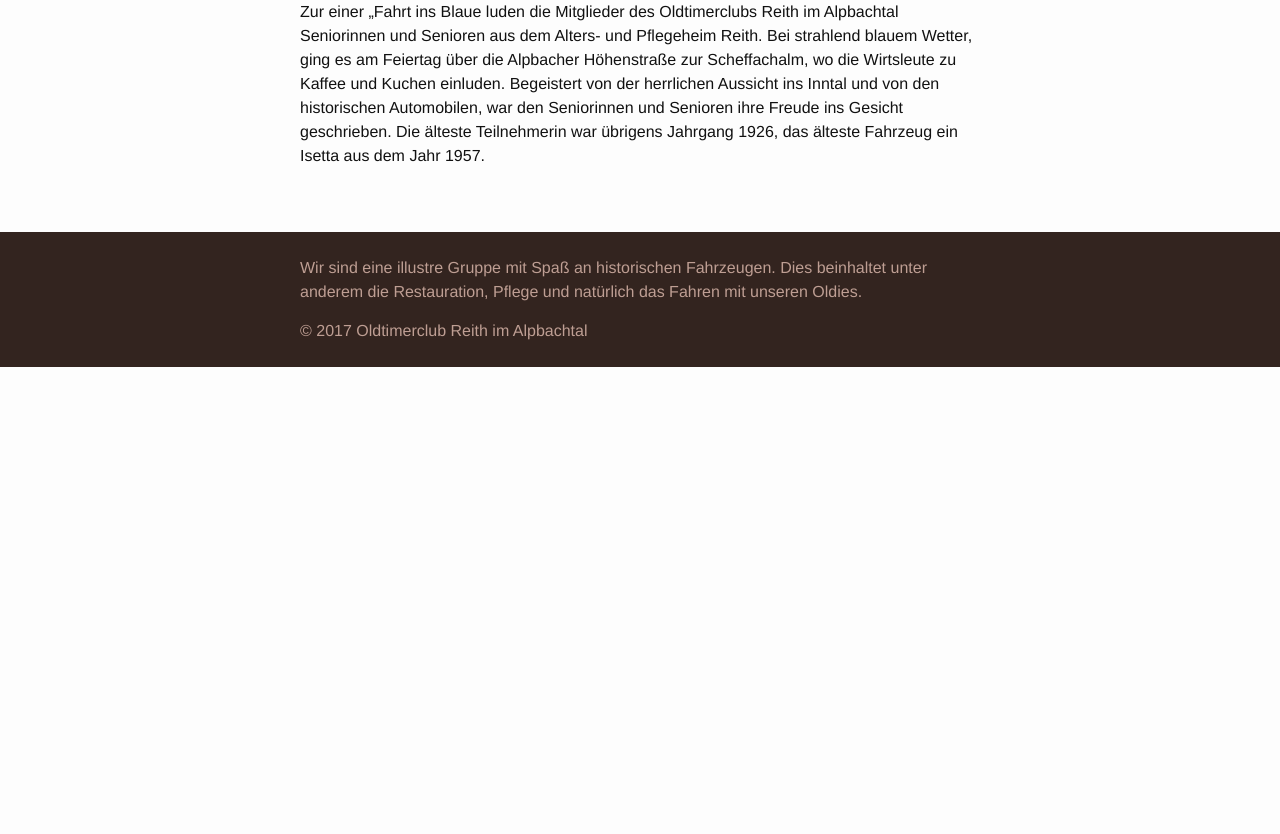
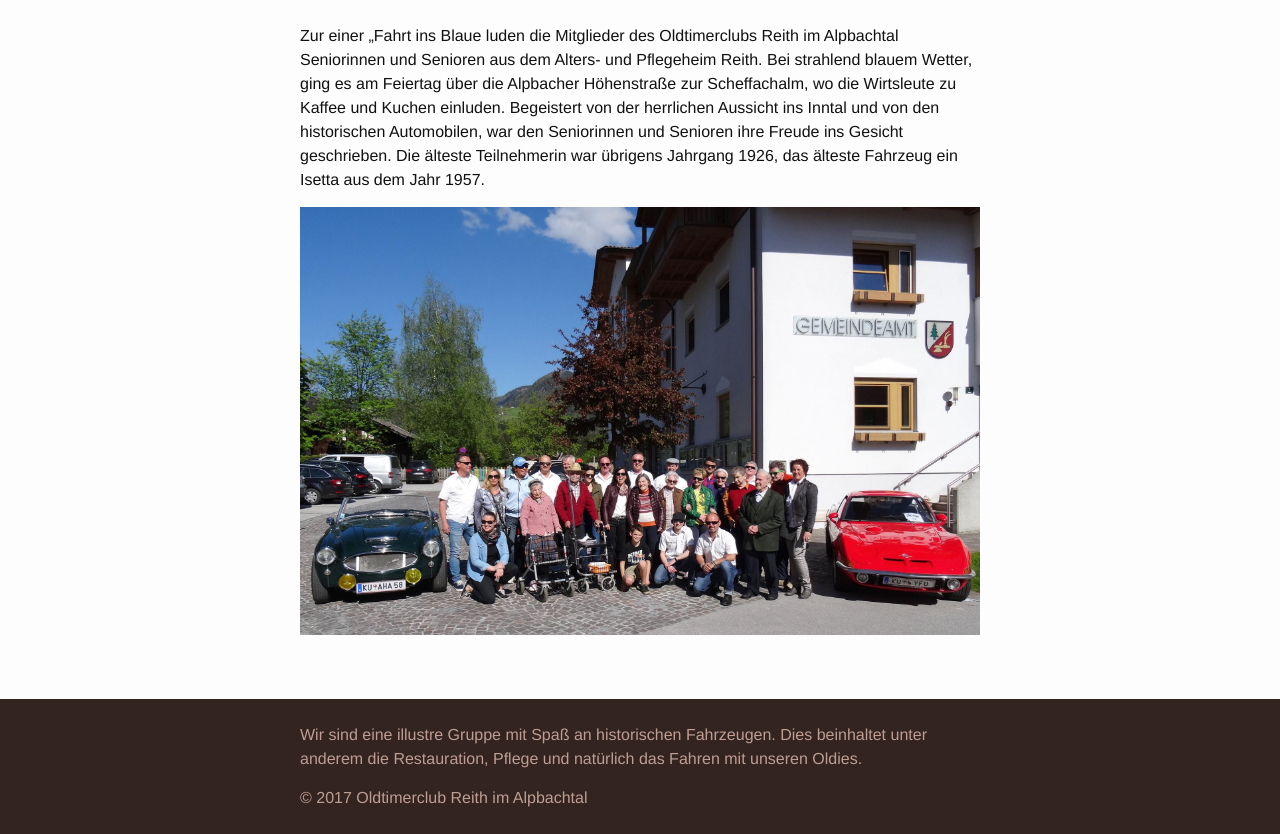
Before and after one commit to oc-reith/oc-reith.github.io, a Jekyll site: the page built from _posts/blog/2017-05-17-oldies-fahren-oldies.md, in a window 1280 px wide. Shown: the part 937-1771 px from the top of the page. Built offline with Jekyll 4.4.1, drawn with Linux system fonts in a browser that asks for light colours; nearby versions of some CDN libraries; before the commit the page ends 1304 px from its top, so only the background shows below that.

Commit message:
added group photo oldies

```diff
--- a/_posts/blog/2017-05-17-oldies-fahren-oldies.md
+++ b/_posts/blog/2017-05-17-oldies-fahren-oldies.md
@@ -11,4 +11,7 @@ Rückblick Mai 2016:
   <iframe src='https://www.youtube.com/embed/gAYidzkekac' allowfullscreen></iframe>
 </div>
 <!--more-->
+<br/>
 Zur einer „Fahrt ins Blaue luden die Mitglieder des Oldtimerclubs Reith im Alpbachtal Seniorinnen und Senioren aus dem Alters- und Pflegeheim Reith. Bei strahlend blauem Wetter, ging es am Feiertag über die Alpbacher Höhenstraße zur Scheffachalm, wo die Wirtsleute zu Kaffee und Kuchen einluden. Begeistert von der herrlichen Aussicht ins Inntal und von den historischen Automobilen, war den Seniorinnen und Senioren ihre Freude ins Gesicht geschrieben. Die älteste Teilnehmerin war übrigens Jahrgang 1926, das älteste Fahrzeug ein Isetta aus dem Jahr 1957.
+
+[![](/img/2016-05-05-oldies.jpg)](/img/2016-05-05-oldies.jpg)
```
Also changed, not shown: img/2016-05-05-oldies.jpg (added).
